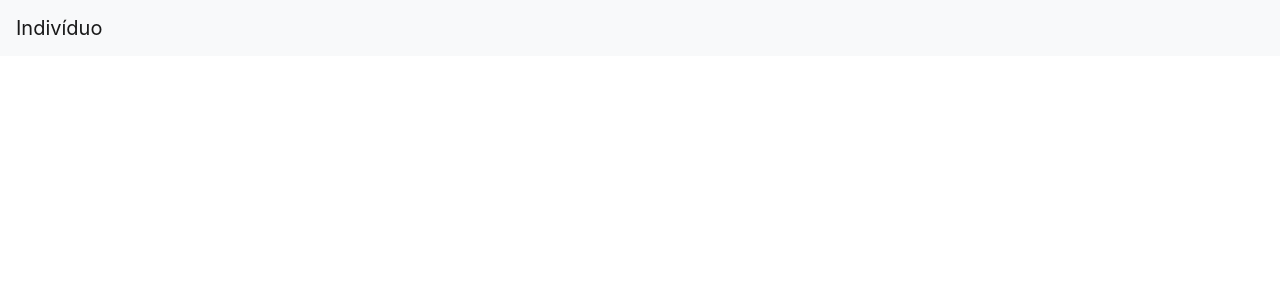
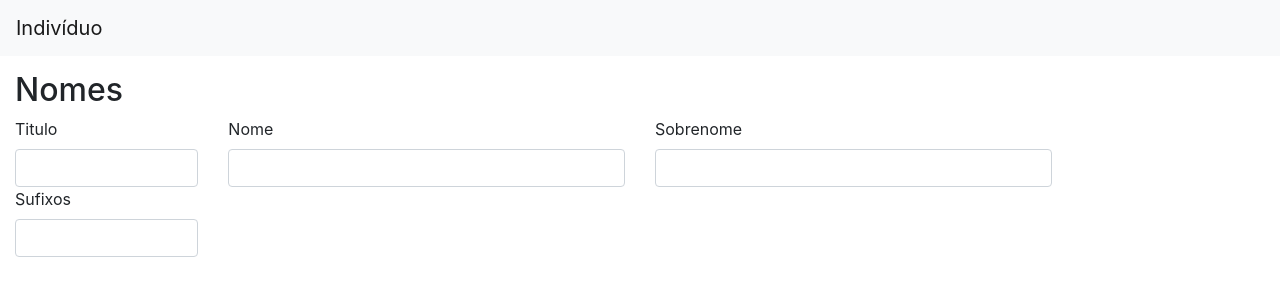
Before and after one commit to orenatoaraujo/fe-2018, an Angular app: page /nomes in a window 1280 px wide. Before the commit this address led to /. Shown: the top 300 px of the page. Built offline with nearby package versions, Linux system fonts and the light colour scheme.

Commit message:
Component Nomes adicionado

```diff
--- a/src/app/app.module.ts
+++ b/src/app/app.module.ts
@@ -10,11 +10,13 @@ import { DadosDemograficosComponent } from './dados-demograficos/dados-demografi
 import { IndividuosComponent } from './individuos/individuos.component';
 import { ComunicacaoComponent } from './comunicacao/comunicacao.component';
 import { ComunicacaoListaComponent } from './comunicacao/comunicacao-lista.component';
+import { NomesComponent } from './nomes/nomes.component';
 
 const appRoutes: Routes = [
   { path: 'identificador', component: IdentificadorComponent },
   { path: 'dados-demograficos', component: DadosDemograficosComponent },
   { path: 'individuos', component: IndividuosComponent },
+  { path: 'nomes', component: NomesComponent },
   { path: '', redirectTo: '/individuos', pathMatch: 'full' }
 ];
 
@@ -25,7 +27,8 @@ const appRoutes: Routes = [
     DadosDemograficosComponent,
     IndividuosComponent,
     ComunicacaoComponent,
-    ComunicacaoListaComponent
+    ComunicacaoListaComponent,
+    NomesComponent
   ],
   imports: [
     BrowserModule,
--- /dev/null
+++ b/src/app/nomes/nomes.component.html
@@ -0,0 +1,23 @@
+<h2>Nomes</h2>
+
+<div class="row">
+    <div class="col-md-2">
+        <label>Titulo</label>
+        <input class="form-control" id="txtTitulo">
+    </div>
+    <div class="col-md-4">
+        <label>Nome</label>
+        <input class="form-control" id="txtNome">
+    </div>
+    <div class="col-md-4">
+        <label>Sobrenome</label>
+        <input class="form-control" id="txtSobrenome">
+    </div>
+</div>
+
+<div class="row">
+    <div class="col-md-2">
+        <label>Sufixos</label>
+        <input class="form-control" id="txtSufixo">
+    </div>
+</div>
--- /dev/null
+++ b/src/app/nomes/nomes.component.ts
@@ -0,0 +1,15 @@
+import { Component, OnInit } from '@angular/core';
+
+@Component({
+  selector: 'app-nomes',
+  templateUrl: './nomes.component.html',
+  styleUrls: ['./nomes.component.css']
+})
+export class NomesComponent implements OnInit {
+
+  constructor() { }
+
+  ngOnInit() {
+  }
+
+}
```
Also changed, not shown: src/app/nomes/nomes.component.css (added), 1 other file (tests, documents, lock files or other folders).
